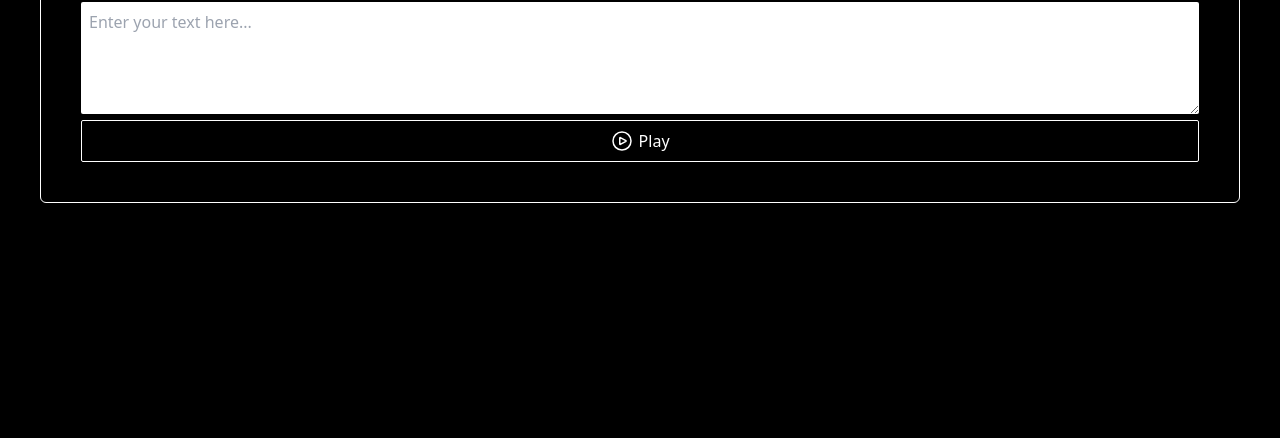
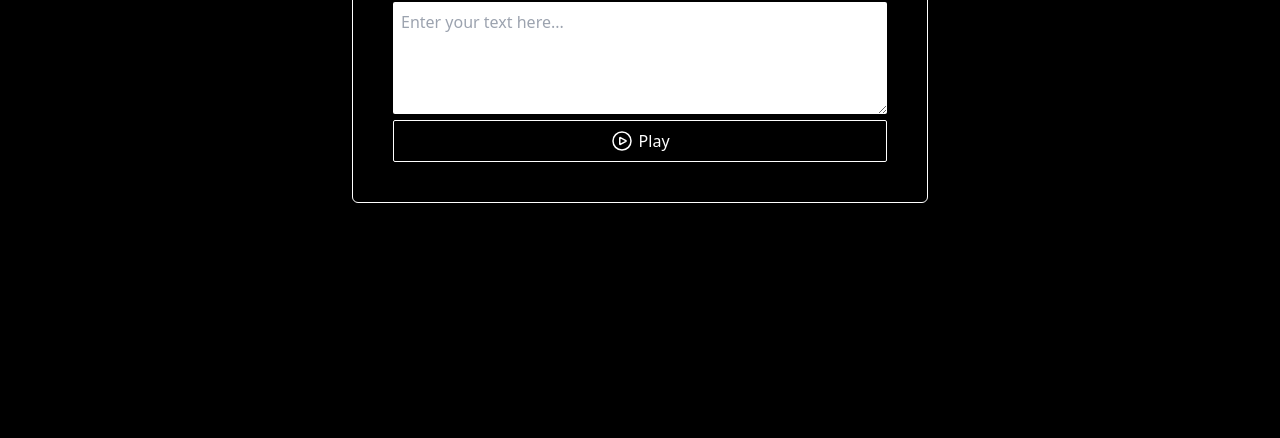
Before and after one commit to ajithofficial/text-to-voice, a plain HTML site: page index.html in a window 1280 px wide. Shown: the part 362-800 px from the top of the page. Drawn offline with nearby package versions, Linux system fonts and the light colour scheme.

Commit message:
Ui width change

```diff
--- a/index.html
+++ b/index.html
@@ -20,7 +20,7 @@
     <div class="w-full h-full absolute bg-black">
       <form
         id="form"
-        class="p-10 min-w-min max-h-fit rounded-md border border-white text-white absolute m-auto top-0 bottom-0 right-10 left-10"
+        class="p-10 min-w-min max-w-xl max-h-fit rounded-md border border-white text-white absolute m-auto top-0 bottom-0 right-10 left-10"
       >
         <h1 class="text-center font-bold mb-2 text-1xl">Welcome !</h1>
         <h1 class="text-center font-bold mb-5 text-3xl">Text2Voice</h1>
```
